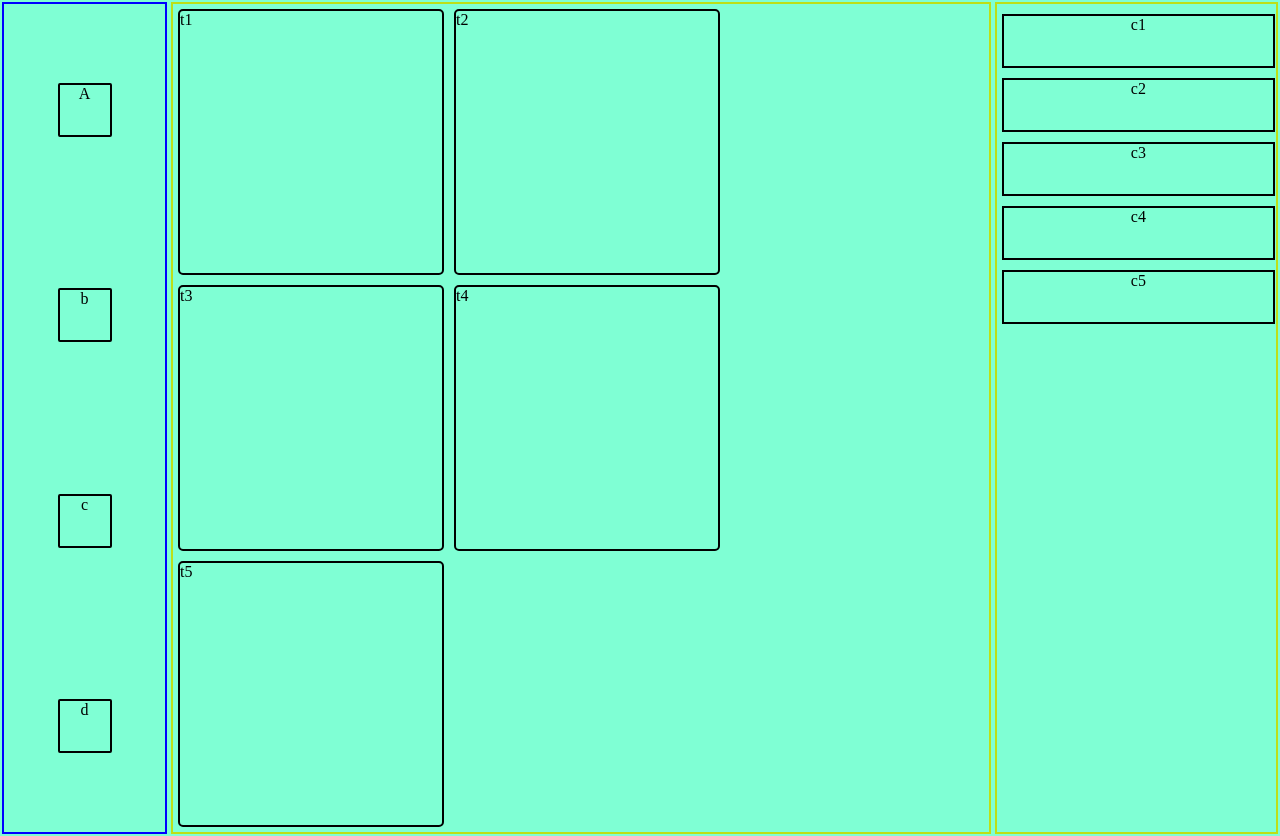
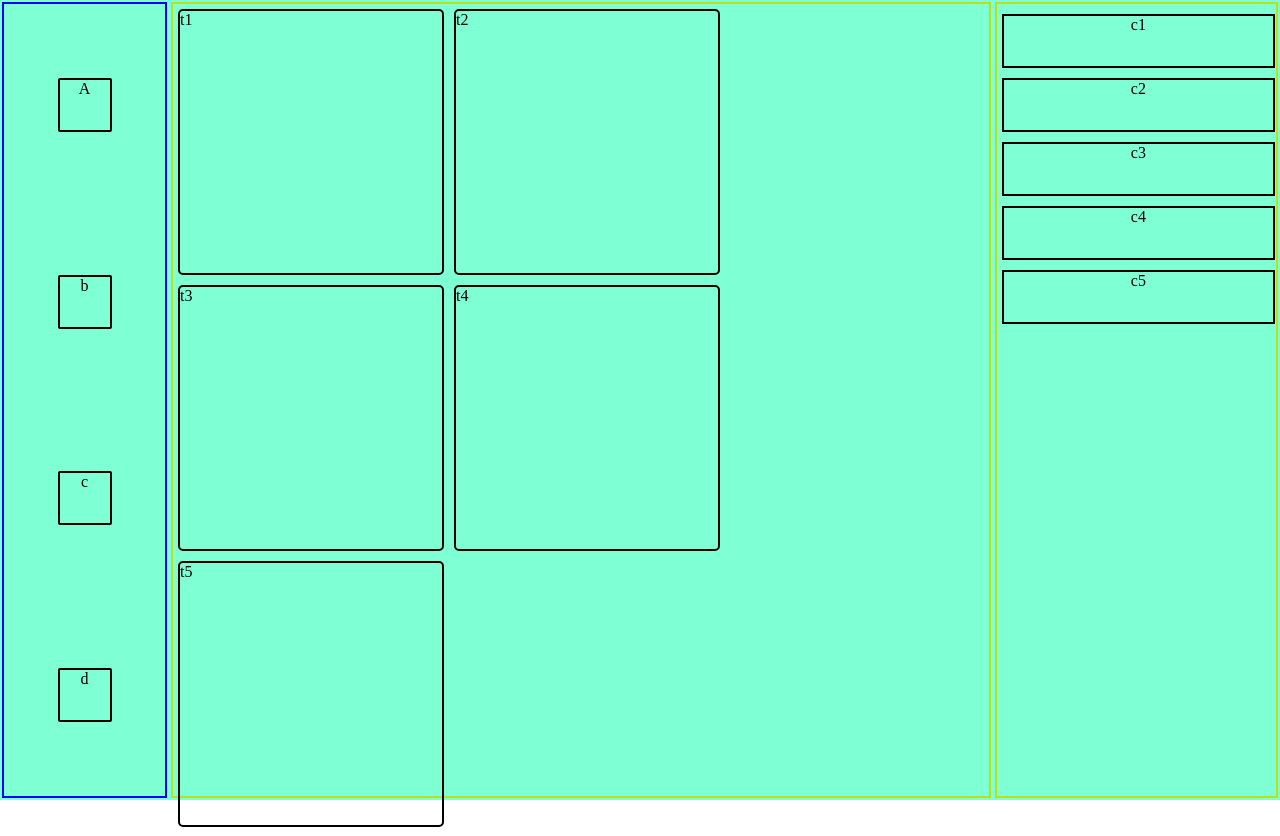
Before and after one commit to Blast101/Responsive2, a plain HTML site: page index.html in a window 1280 px wide. Drawn offline with Linux system fonts and the light colour scheme.

Commit message:
Update style.css

```diff
--- a/style.css
+++ b/style.css
@@ -1,6 +1,5 @@
 html,body{
-    height:auto;
-    width:auto;
+    height: 100%;
 }
 
 *{
```
